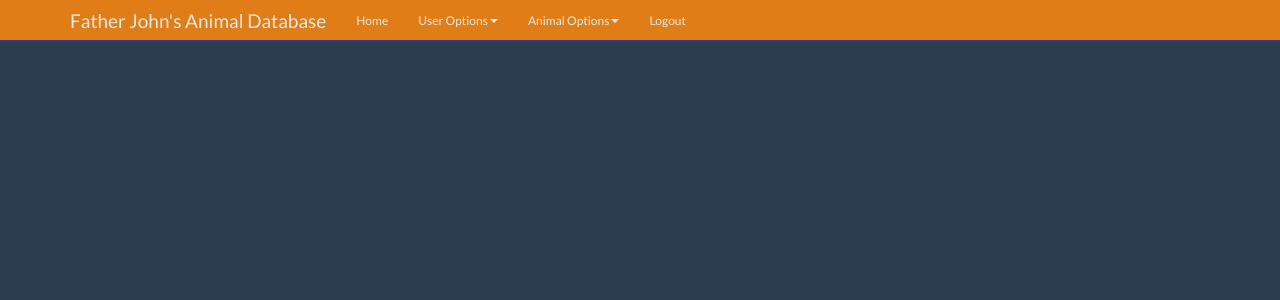
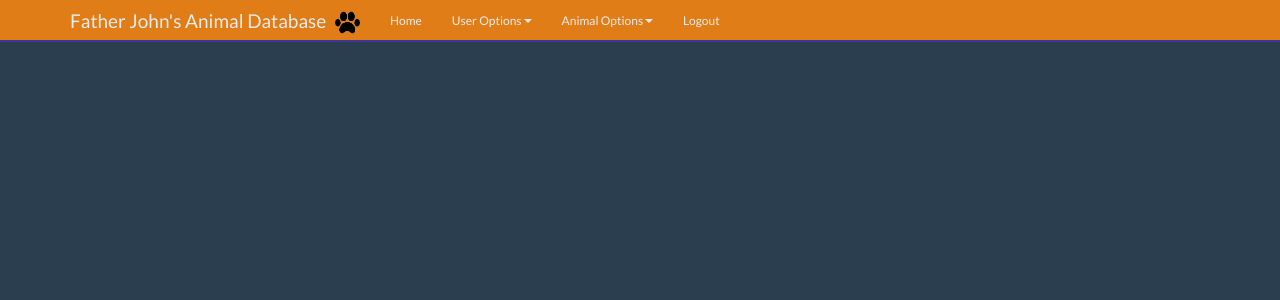
Before and after one commit to erikxcore/FatherJohnsAnimalApp, a CodeIgniter app: the page made by application/views/templates/header.php in a window 1280 px wide. Shown: the top 300 px of the page. Run offline with CodeIgniter, Linux system fonts and the light colour scheme; data that the repository does not hold is empty; some libraries are stand-ins or nearby versions.

Commit message:
Added some additional light branding. Adjusted CSS for this.

```diff
--- a/application/views/templates/header.php
+++ b/application/views/templates/header.php
@@ -4,7 +4,7 @@
     <meta charset="utf-8">
     <meta http-equiv="X-UA-Compatible" content="IE=edge">
     <meta name="viewport" content="width=device-width, initial-scale=1">
-    <meta name="description" content="Father John's Adoption Private Manager">
+    <meta name="description" content="Father John's Animal Adoption Private Manager">
     <meta name="author" content="Eric Barber">
     <link rel="icon" href="<?php echo asset_url("favicon.ico");?>">
     <title><?php echo $title; ?></title>
@@ -39,7 +39,7 @@
             <span class="icon-bar"></span>
             <span class="icon-bar"></span>
           </button>
-          <a class="navbar-brand" href="#">Father John's Animal Database</a>
+          <a class="navbar-brand" href="#">Father John's Animal Database <img class="paw" src="<?php echo asset_url("images/paw.png");?>"/></a>
         </div>
         <div id="navbar" class="navbar-collapse collapse">
           <ul class="nav navbar-nav">
--- a/assets/css/theme.css
+++ b/assets/css/theme.css
@@ -1,6 +1,12 @@
 body {
   padding-top: 30px;
   padding-bottom: 30px;
+}
+.paw{
+    height:25px;
+    width:25px;
+    display: inline !important;
+    margin-left:5px;
 }
 
 .theme-dropdown .dropdown-menu {
```
Also changed, not shown: assets/images/paw.png (added).
